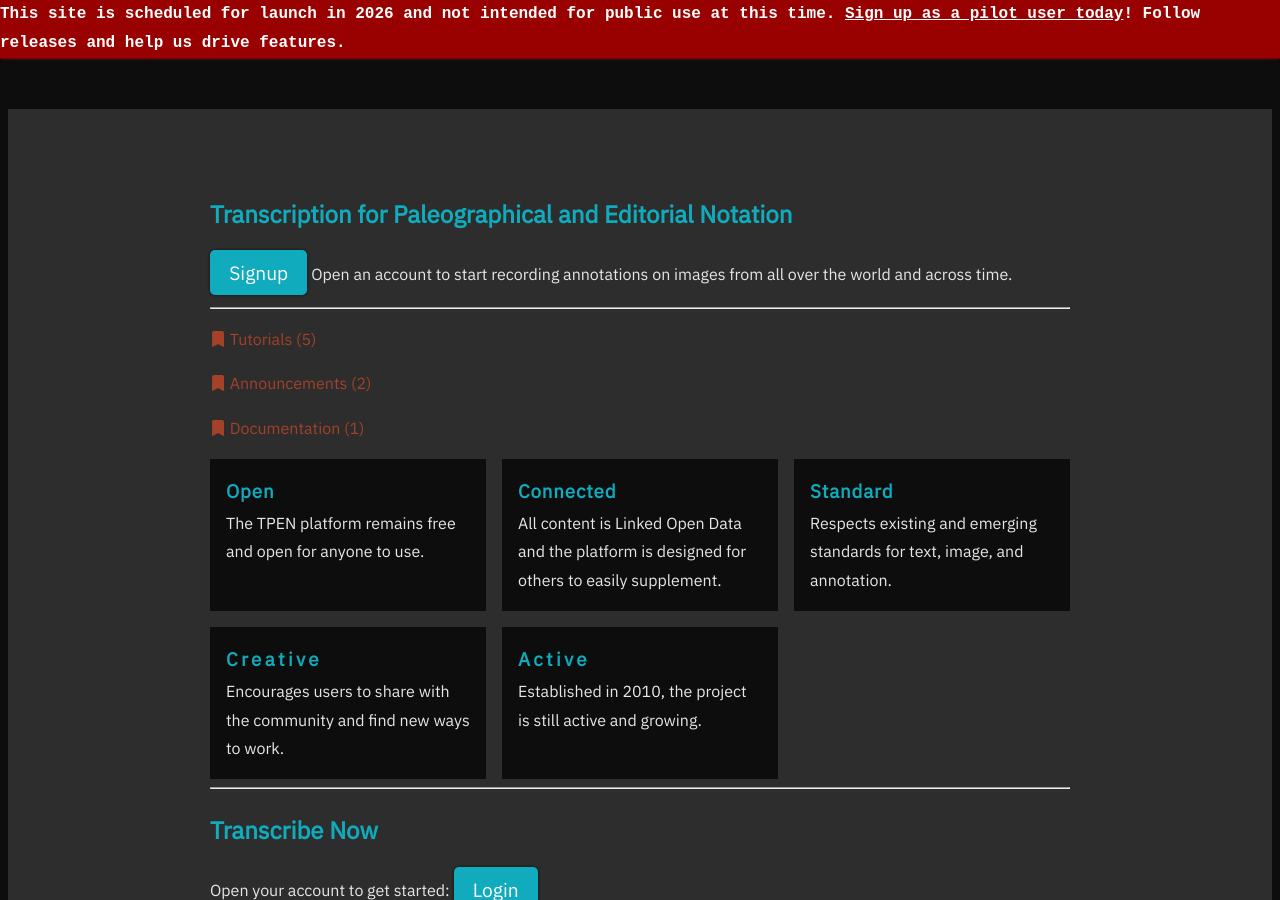
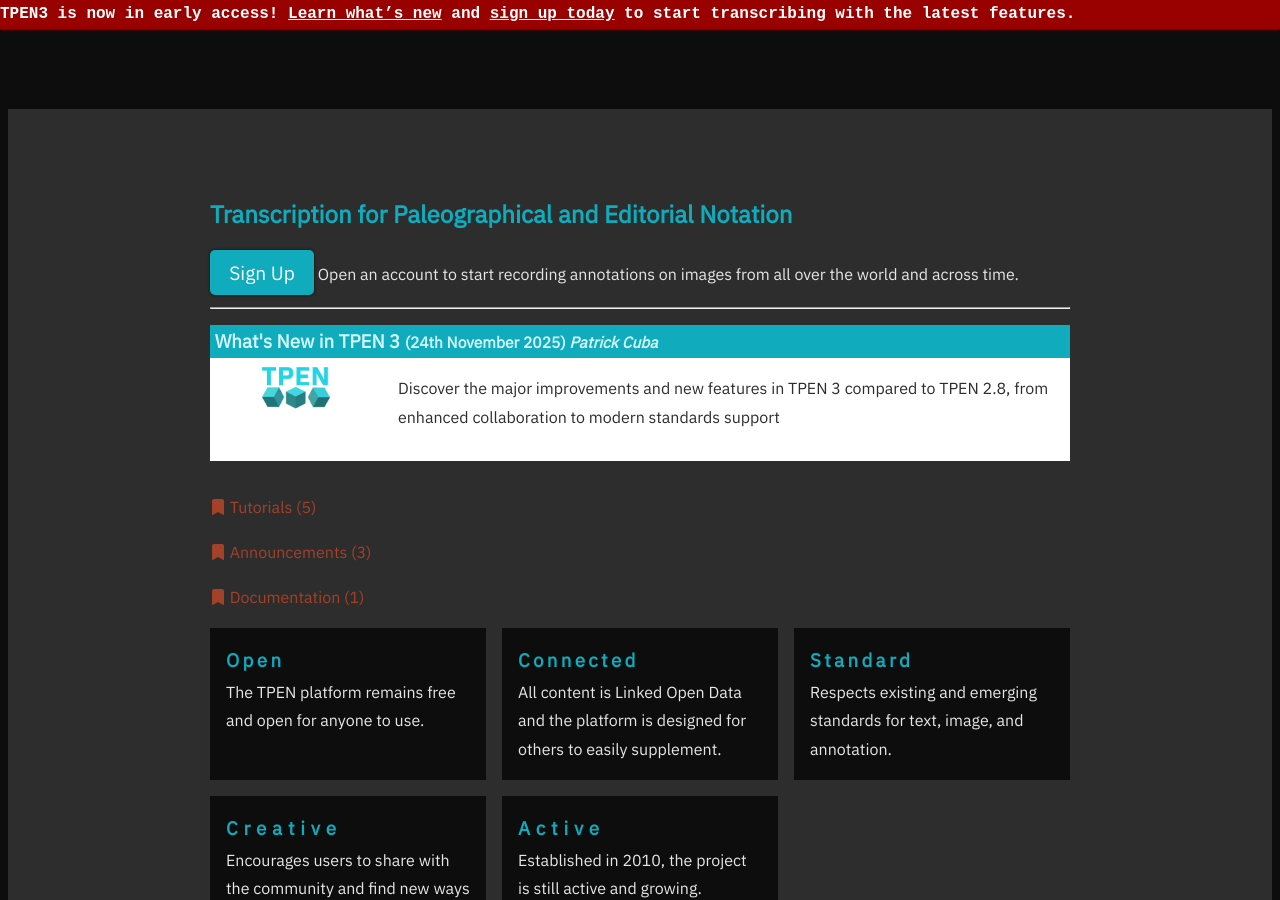
Before and after one commit to CenterForDigitalHumanities/TPEN3, a Jekyll site: the page built from pages/index.md, in a window 1280 px wide and 900 px high, scrolled down 799 px. Built offline with Jekyll 4.4.1, drawn with Linux system fonts in a browser that asks for light colours; some of the changed lines change nothing that is shown.

Commit message:
Announce TPEN 3 early access and update homepage
Added a detailed announcement post for TPEN 3, including major new features and improvements over TPEN 2.8. Updated homepage messaging and sign-up links to reflect early access status and direct users to the new announcement. Added new images for feedback tool and feature logo. Updated .gitignore to exclude bin, Gemfile, and lock files.

```diff
--- /dev/null
+++ b/_posts/2025-11-24-whats-new-tpen3.md
@@ -0,0 +1,219 @@
+---
+title: "What's New in TPEN 3"
+excerpt: "Discover the major improvements and new features in TPEN 3 compared to TPEN 2.8, from enhanced collaboration to modern standards support"
+date: "2025-11-24"
+categories:
+  - "announcements"
+coverImage: "/assets/img/logo_feat.png"
+author: "Patrick Cuba"
+---
+
+## Welcome to TPEN 3: A New Era for Digital Transcription
+
+As we prepare for early access launch, we're excited to share the sweeping improvements that make TPEN 3.0 a valuable successor to TPEN 2.8. Built on modern web standards and informed by years of user feedback, TPEN 3 represents a complete transformation of the transcription platform while preserving everything you loved about the original.
+
+---
+
+## Built on Open Standards
+
+### True Linked Open Data
+
+TPEN 3 fully embraces **IIIF** (International Image Interoperability Framework) and **Web Annotation** standards. Your work is instantly available to the broad stable of tools and platforms within TPEN and from the global community of scholarship. Every transcription you create is:
+
+- Stored as standard Web Annotations in the public [RERUM repository](https://rerum.io)
+- Immediately accessible as Linked Open Usable Data (LOUD)
+- Compatible with any IIIF-compliant viewer or tool
+- Discoverable and reusable across the scholarly graph
+
+**TPEN 2.8** generated compatible formats for external use and created redundant containers. **TPEN 3** annotations are ready to use anywhere, immediately, directly targeting the original resources.
+
+---
+
+## Enhanced Collaboration & User Management
+
+### Flexible Role-Based Access
+
+TPEN 3 introduces a sophisticated permissions system with clearly defined roles:
+
+- **Owner** - Full project control and ownership transfer
+- **Leader** - Project management and team coordination
+- **Contributor** - Add and modify transcriptions
+- **Viewer** - Read-only access to project content
+
+**Custom roles** can be created with granular permissions, enabling you to design the perfect workflow for your team.
+
+**TPEN 2.8** had limited collaboration features and basic user roles. **TPEN 3** puts team coordination and customization at the forefront.
+
+### Real-Time Team Coordination
+
+- Easily add and remove team members
+- Define custom permissions for specialized workflows
+- Track contributor activity and attribution
+- Integrate TPEN 2.8 account linking for existing users
+
+---
+
+## Multiple Transcription Interfaces
+
+### Choose Your Workflow
+
+TPEN 3 is designed to support **multiple distinct transcription interfaces**, each optimized for different needs:
+
+1. **Classic Interface** - Familiar TPEN 2.8 style with enhanced grouping and ordering features available first, streamlined for efficiency
+2. **Complex Layout Interface** - Purpose-built for challenging texts with interlinear glosses, marginal notes, and several layers of content
+3. **Unconventional Interface** - None rectangular text regions, freeform annotations, and flexible layouts for unique manuscript types
+
+**TPEN 2.8** offered a single interface. **TPEN 3** adapts to your manuscript's complexity and your preferred working style without breaking the data.
+
+### Build Your Own Interface
+
+With TPEN 3's **public API**, third parties and individual researchers can create custom transcription interfaces tailored to:
+
+- Specialized manuscript types
+- Collection-specific needs
+- Crowd-sourced or machine-generated annotation workflows
+- Proof-reading and validation tasks
+
+---
+
+## Flexible Project Creation
+
+### Start from Anywhere
+
+TPEN 3 plans support for multiple project creation methods:
+
+***Early Access Features:***
+
+- **TPEN 2.8 Import** - Seamlessly upgrade existing projects
+- **Single Image** - Drag and drop any web-accessible image
+- **IIIF Collections** - Pull in entire digital collections
+- **IIIF Manifests** - Automatically import structure and metadata from any IIIF resource
+
+***Planned Workflows:***
+
+- **Manifest Editor** - Create and modify IIIF Manifests within TPEN 3 and then transcribe them
+- **Image Collections** - Upload multiple images with custom organization
+- **Lacuna Pages** - Add placeholder pages for missing folios
+
+***Possible Extensions:***
+
+- **Repository Integrations** - Direct connections to popular IIIF repositories (e.g., Internet Archive, Digital Bodleian)
+- **Cloud Storage Links** - Import images from Google Drive, Dropbox, etc.
+- **Local File Access** - Annotate images directly from your computer
+
+**TPEN 2.8** required more manual setup and the automatic links into existing repositories continued to degrade. **TPEN 3** seeks to remark any open resource.
+
+---
+
+## Advanced Project Organization
+
+### Layers and Groups
+
+TPEN 3 introduces new organizational features:
+
+- **Multiple Layers** - Separate main text, glosses, commentary, and corrections
+- **Page and Columns** - Organize related text blocks and manage complex document structures
+- **Text Flow** - Define reading order within and across non-sequential pages
+- **Fragment Selection** - Precise boundary definition for text regions
+
+### Metadata, Tools, and Options Support
+
+- Custom descriptive fields
+- License and rights statements
+- Publication controls
+- Configure external tools and integrations
+- Reuse TPEN tools in external applications
+
+---
+
+## Project Management Tools
+
+### Comprehensive Configuration
+
+TPEN 3 provides leaders with powerful project management capabilities:
+
+- **Project Configuration** - Define lines, set transcription rules, configure tools
+- **Project Options** - Enable specialized annotation types and features
+- **Export Links** - Generate shareable exports in multiple formats
+- **Version Control** - Track changes and manage project evolution
+- **Interface Selection** - Choose default interfaces for your team
+
+**TPEN 2.8** had configuration options limited by its own interfaces. **TPEN 3** gives you complete control.
+
+### Standards-Based Export
+
+All TPEN 3 projects can be exported as:
+
+- **IIIF Manifests** - Share with any IIIF-compatible platform
+- **Web Annotations** - Standard JSON-LD format
+- **Plain Text** - Textual transcription output
+
+Other structures are easily shimmed, as needs arise. As an open source project, we encourage community contributions to expand export options.
+
+---
+
+## Modern Authentication
+
+### Secure & Flexible Login
+
+TPEN 3 uses **Auth0** through the RERUM service, supporting:
+
+- Social login (Google, GitHub, etc.)
+- Passwordless authentication options
+- SMS verification
+- Enhanced security and privacy
+
+Your **public User Agent** in RERUM maintains attribution while protecting personal information. External applications can request ID tokens for integration with the TPEN 3 API.
+
+---
+
+## Performance & Reliability
+
+### Modern Architecture
+
+Built from the ground up with:
+
+- **Microservices architecture** - Reliable, scalable, maintainable
+- **Modern web technologies** - Fast, responsive interfaces
+- **API-first design** - Extensible and integrable
+- **Continuous deployment** - Regular updates and improvements
+
+In addition to simpler maintenance, TPEN 3's architecture allows for modular upgrades as technologies evolve. No longer are developers required to host TPEN whole-cloth or contribute to the public codebase to customize the experience for a project - any step in the workflow can be replaced with a customized service or interface without disrupting the entire system.
+
+---
+
+## Smooth Migration from TPEN 2.8
+
+### Your Work is Safe
+
+- **One-click upgrade** forks from existing t-pen.org projects
+- **Account linking** to preserve your identity and projects
+- **TPEN 2.8 remains available** - no forced migration
+- **Comprehensive migration documentation** (coming soon)
+
+---
+
+## What This Means for You
+
+- **Researchers** - Work with any IIIF repository, collaborate seamlessly with distributed teams, and publish as Linked Open Data
+- **Hosting Institutions** - Enable direct, non-destructive transcription of your collections without special infrastructure or additional development
+- **Developers** - Build custom integrations using standard formats and extend any component through the public API without rebuilding the entire platform
+
+---
+
+## Early Access
+
+We're launching early access with these core features and will continue to evolve based on community feedback. TPEN 3 is developed openly on [GitHub](https://github.com/CenterForDigitalHumanities/TPEN 3), and we welcome your input.
+
+**Ready to get started?** [Create your account]({{site.url}}/login) and begin transcribing today!
+
+**Have questions?** Start the conversation in our [community discussions](https://github.com/CenterForDigitalHumanities/TPEN 3/discussions) or use the feedback form within the application.
+![feedback tool](/assets/img/feedback-tool.png)
+
+---
+
+## Thank You
+
+This major upgrade started under the generous support of the [National Endowment for the Humanities](https://www.neh.gov/) and continues through the Research Computing Group at [Saint Louis University](https://www.slu.edu/), an R1 institution. The dedicated TPEN community has provided invaluable feedback, and the broader IIIF and W3C communities continue to push for open, accessible digital scholarship.
+
+Encoding scholarly conversation around the artifacts of human knowledge is not a task we take on lightly or alone. Welcome to TPEN 3! 🎉
--- a/pages/index.md
+++ b/pages/index.md
@@ -5,13 +5,13 @@
 modules: [/assets/js/isKnown.js]
 ---
 {: .notice}
-> This site is scheduled for launch in 2026 and not intended for public use at this time.
-> [Sign up as a pilot user today](./login?returnTo={{site.url}}/roadmap)!  Follow releases and help us drive features.
+> TPEN3 is now in early access! [Learn what's new]({{site.url}}/announcements/2025/11/24/whats-new-tpen3.html) and
+> [sign up today](./login?returnTo={{site.url}}/announcements/2025/11/24/whats-new-tpen3.html) to start transcribing with the latest features.
 
 ## Transcription for Paleographical and Editorial Notation
 
 {: .unauthenticated}
-[Signup](./login?returnTo={{site.url}}/roadmap){: .button role="button"}
+[Sign Up](./login?returnTo={{site.url}}/announcements/2025/11/24/whats-new-tpen3.html){: .button role="button"}
 Open an account to start recording annotations on images from all over the world and across time.
 
 {: .authenticated.hidden}
@@ -82,12 +82,12 @@
 ## Transcribe Now
 
 {: .unauthenticated}
-Open your account to get started: [Login](./login?returnTo={{site.url}}){: .button role="button"}
+Open your account to get started: [Sign Up](./login?returnTo={{site.url}}/announcements/2025/11/24/whats-new-tpen3.html){: .button role="button"}
 
 {: .authenticated.hidden}
 Head over to the TPEN app to work on any of your projects:
 
-{: .project-list.hidden.gridly}
+{: .project-list.authenticated.hidden.gridly}
 Your projects
 
 ---
```
Also changed, not shown: assets/img/feedback-tool.png (added), assets/img/logo_feat.png (added), 1 other file.
